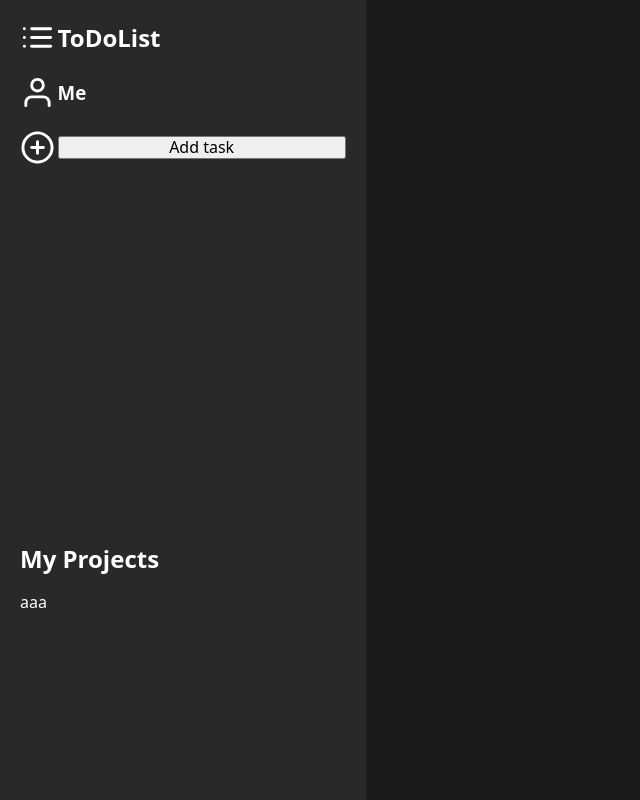
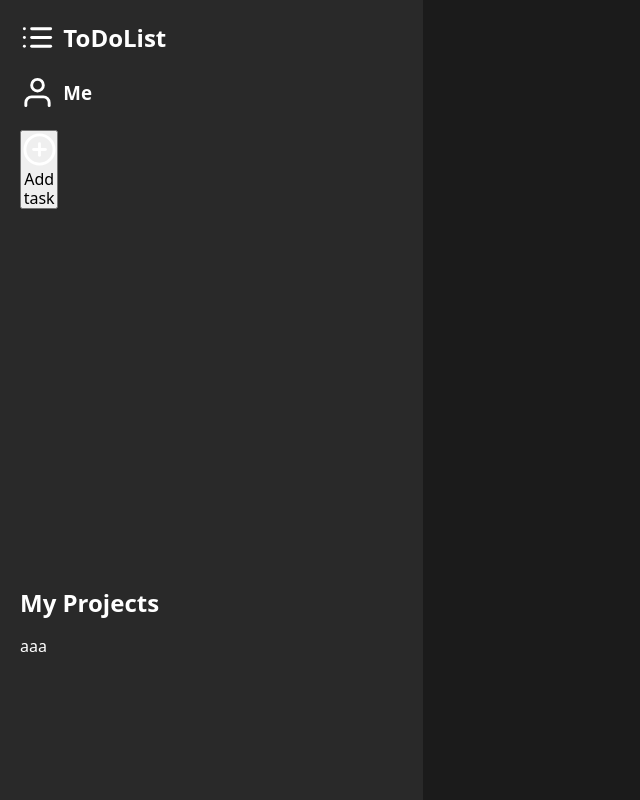
Before and after one commit to Ha0177/Todo-List-Project, a website built with webpack: page src/template.html in a window 1280 px wide. Shown: the whole page, without its empty margins (0-640 px from the left). Built offline with nearby package versions, Linux system fonts and the light colour scheme.

Commit message:
Update sidebar button layout by embedding icon within the "Add task" button for improved visual consistency

```diff
--- a/src/template.html
+++ b/src/template.html
@@ -10,7 +10,7 @@
         <div class="sidebar">
             <img src="list.svg" alt=""><h1 class="logo">ToDoList</h1>
             <img src="user.svg" alt=""><h3 class="profile">Me</h2>
-            <img src="plus-circle.svg" alt=""><button class="add-task-btn">Add task</button>
+            <button class="add-task-btn"><img src="plus-circle.svg" alt="">Add task</button>
             <h2 class="projects">My Projects</h2>
             <div class="projects-container">aaa</div>
 
```
